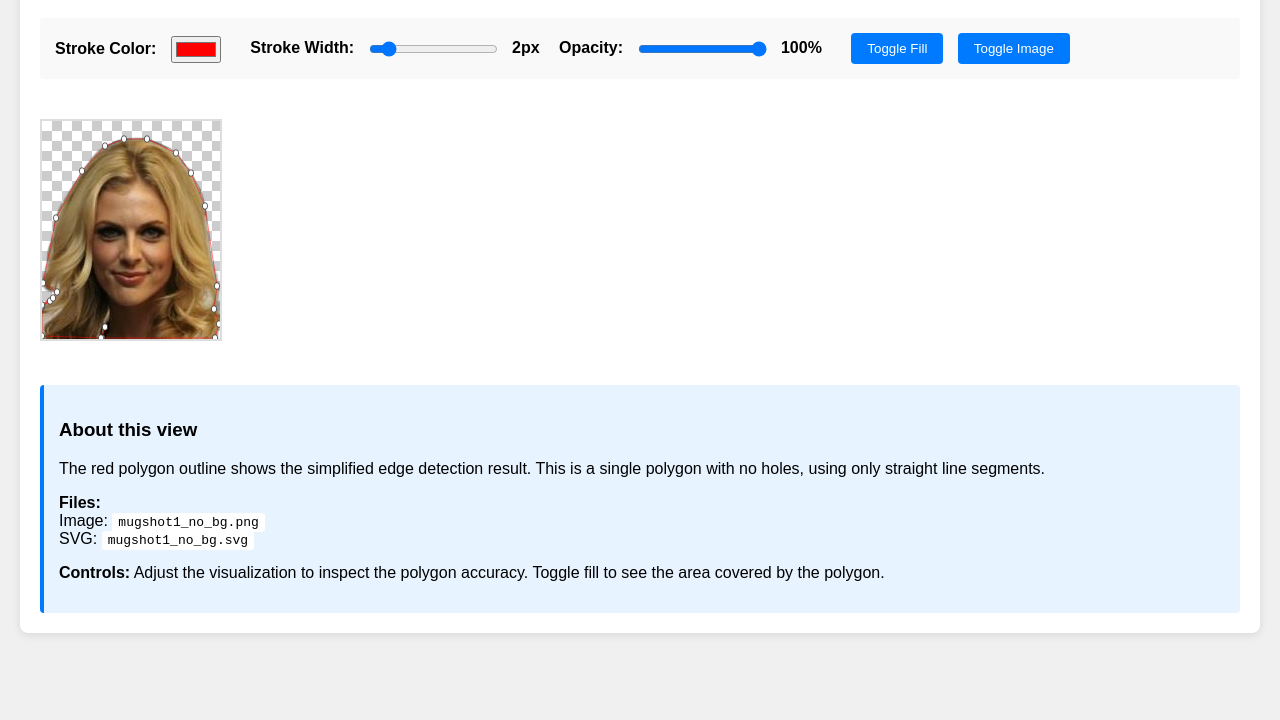
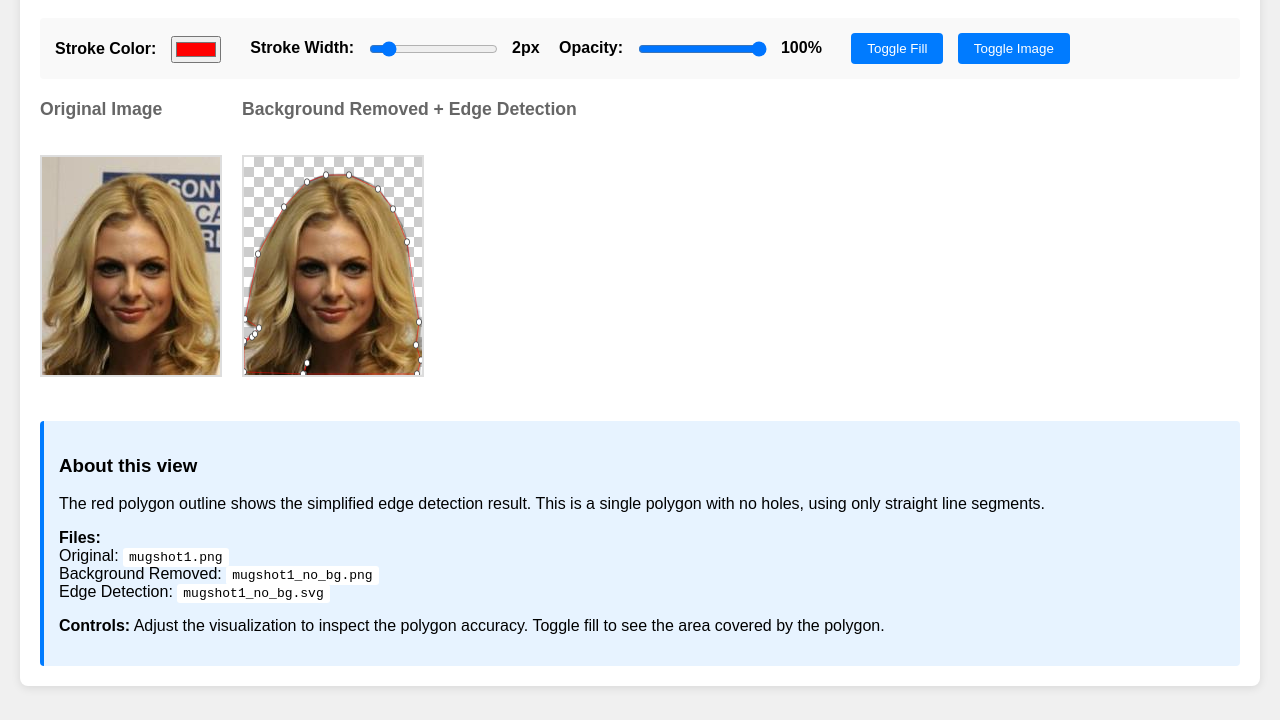
Before and after one commit to ca0v/bg-replace, a website: page edge_viewer.html in a window 1280 px wide. Shown: the part 80-800 px from the top of the page. Drawn offline with Linux system fonts and the light colour scheme.

Commit message:
feat: enhance edge viewer layout with original image display and improved styling

```diff
--- a/edge_viewer.html
+++ b/edge_viewer.html
@@ -13,7 +13,7 @@
         }
 
         .container {
-            max-width: 1200px;
+            max-width: 1400px;
             margin: 0 auto;
             background: white;
             padding: 20px;
@@ -21,9 +21,27 @@
             box-shadow: 0 2px 10px rgba(0,0,0,0.1);
         }
 
+        .images-container {
+            display: flex;
+            gap: 20px;
+            flex-wrap: nowrap;
+            justify-content: flex-start;
+            align-items: flex-start;
+        }
+
+        .images-container > div {
+            flex: 0 0 auto;
+        }
+
         h1 {
             margin-top: 0;
             color: #333;
+        }
+
+        h2 {
+            margin-top: 0;
+            color: #666;
+            font-size: 1.1em;
         }
 
         .viewer {
@@ -38,6 +56,10 @@
                 linear-gradient(-45deg, transparent 75%, #ccc 75%);
             background-size: 20px 20px;
             background-position: 0 0, 0 10px, 10px -10px, -10px 0px;
+        }
+
+        .viewer.original {
+            background: white;
         }
 
         .viewer img {
@@ -130,9 +152,21 @@
             <button id="toggleImage">Toggle Image</button>
         </div>
 
-        <div class="viewer" id="viewer">
-            <img src="mugshot1_no_bg.png" alt="Background removed image" id="mainImage">
-            <svg id="overlay"></svg>
+        <div class="images-container">
+            <div>
+                <h2>Original Image</h2>
+                <div class="viewer original">
+                    <img src="mugshot1.png" alt="Original image">
+                </div>
+            </div>
+
+            <div>
+                <h2>Background Removed + Edge Detection</h2>
+                <div class="viewer" id="viewer">
+                    <img src="mugshot1_no_bg.png" alt="Background removed image" id="mainImage">
+                    <svg id="overlay"></svg>
+                </div>
+            </div>
         </div>
 
         <div class="info">
@@ -143,8 +177,9 @@
             </p>
             <p>
                 <strong>Files:</strong><br>
-                Image: <code>mugshot1_no_bg.png</code><br>
-                SVG: <code>mugshot1_no_bg.svg</code>
+                Original: <code>mugshot1.png</code><br>
+                Background Removed: <code>mugshot1_no_bg.png</code><br>
+                Edge Detection: <code>mugshot1_no_bg.svg</code>
             </p>
             <p>
                 <strong>Controls:</strong> Adjust the visualization to inspect the polygon accuracy.
```
